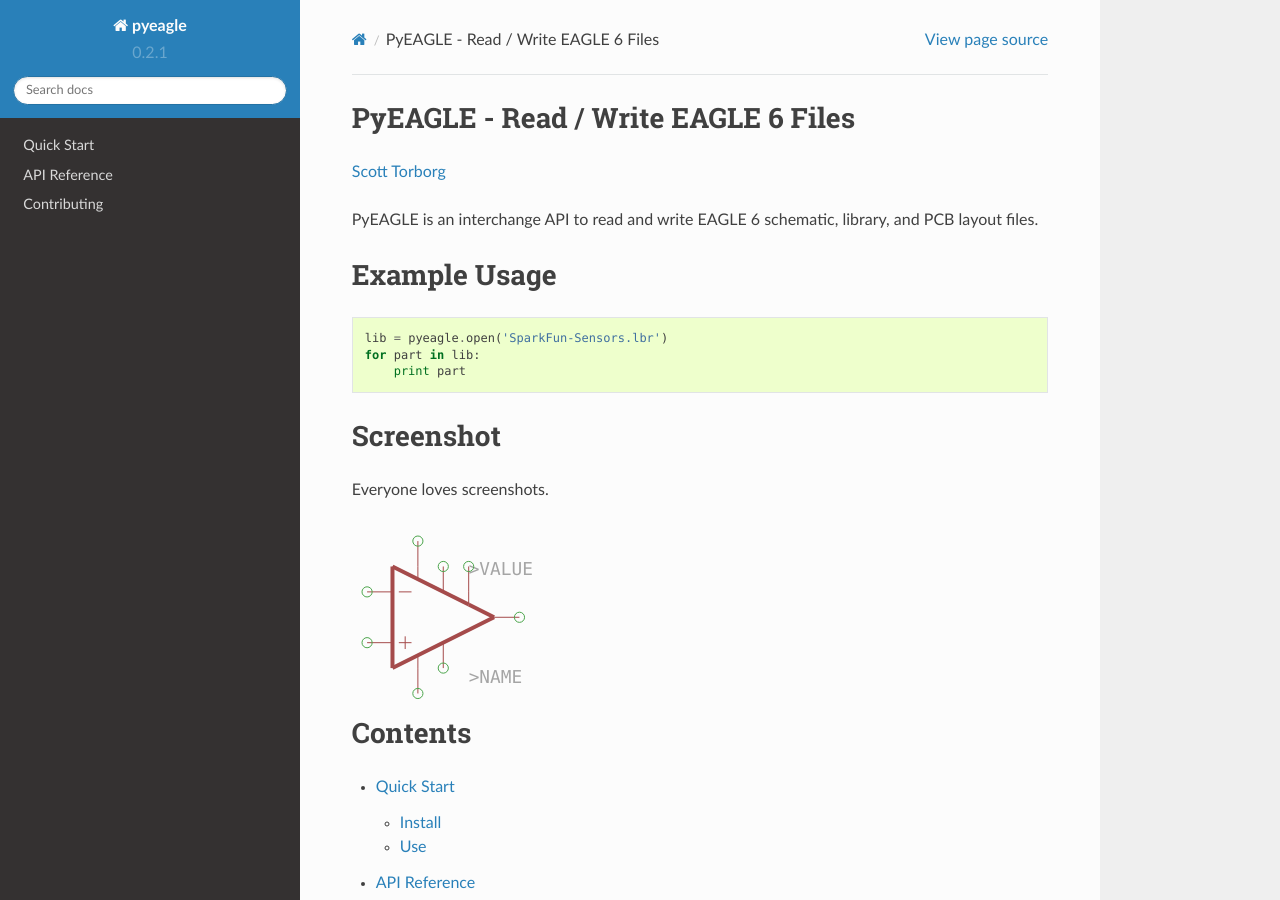
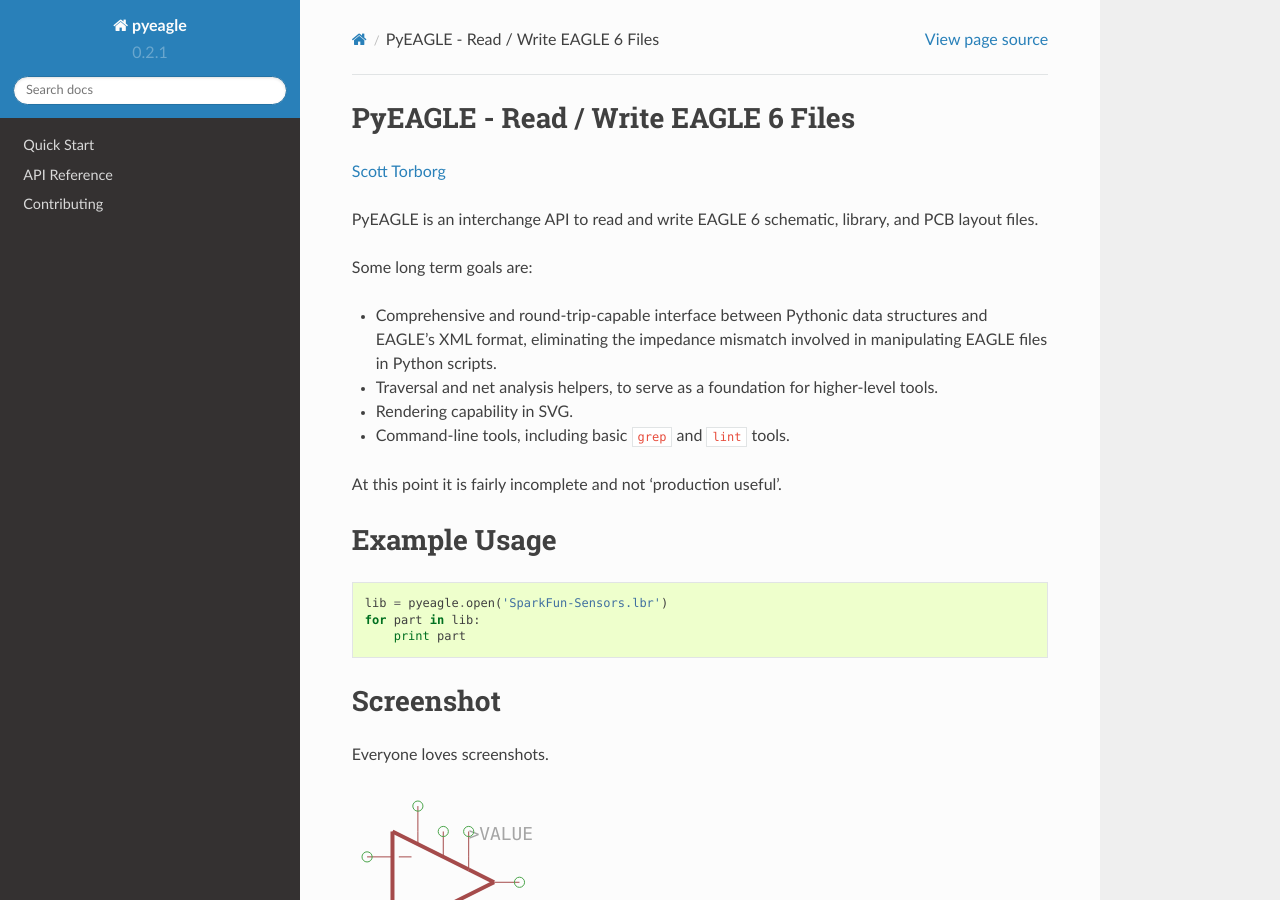
Before and after one commit to storborg/pyeagle, a Sphinx documentation site: the page built from docs/index.rst, in a window 1280 px wide and 900 px high. Built offline with Sphinx 7.4.7 and the Read the Docs theme 2.0.0, drawn with Linux system fonts in a browser that asks for light colours.

Commit message:
Add some notes about goals to docs

```diff
--- a/docs/index.rst
+++ b/docs/index.rst
@@ -5,6 +5,18 @@ PyEAGLE - Read / Write EAGLE 6 Files
 
 PyEAGLE is an interchange API to read and write EAGLE 6 schematic, library, and
 PCB layout files.
+
+Some long term goals are:
+
+* Comprehensive and round-trip-capable interface between Pythonic data
+  structures and EAGLE's XML format, eliminating the impedance mismatch
+  involved in manipulating EAGLE files in Python scripts.
+* Traversal and net analysis helpers, to serve as a foundation for higher-level
+  tools.
+* Rendering capability in SVG.
+* Command-line tools, including basic ``grep`` and ``lint`` tools.
+
+At this point it is fairly incomplete and not 'production useful'.
 
 
 Example Usage
```
